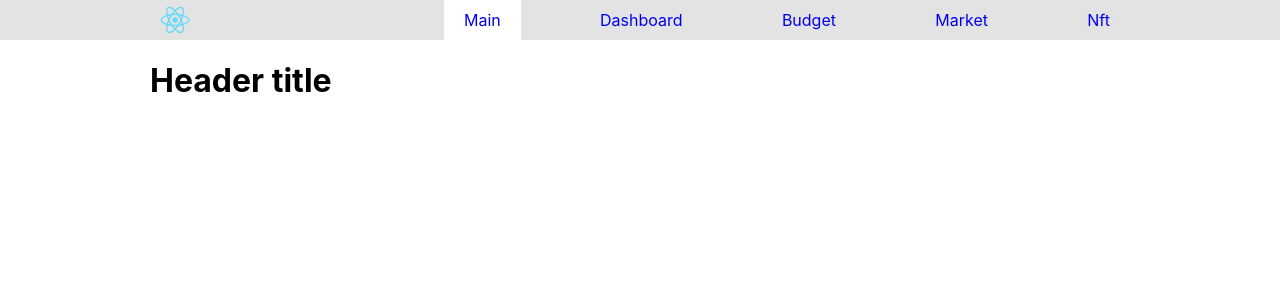
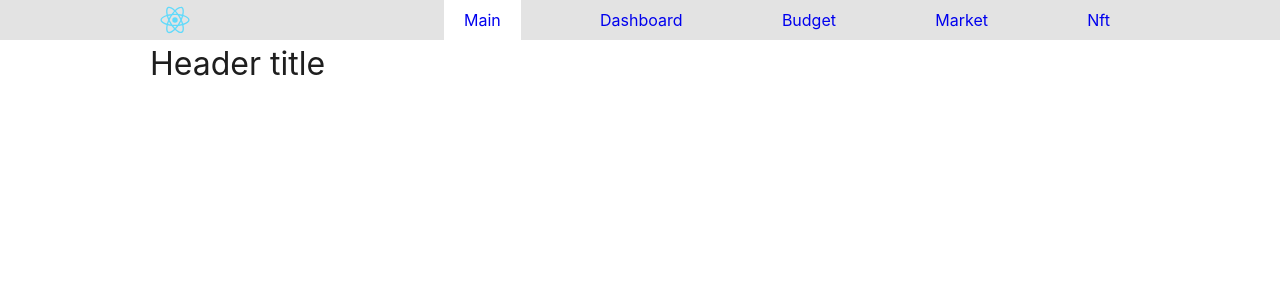
Before and after one commit to gerwld/coinchecker, a React (Create React App) app: page / in a window 1280 px wide. Shown: the top 300 px of the page. Built offline with nearby package versions, Linux system fonts and the light colour scheme.

Commit message:
Add aside styles

```diff
--- a/package.json
+++ b/package.json
@@ -9,6 +9,7 @@
     "axios": "^0.25.0",
     "react": "^17.0.2",
     "react-dom": "^17.0.2",
+    "react-icons": "^4.3.1",
     "react-redux": "^7.2.6",
     "react-router-dom": "^6.2.1",
     "react-scripts": "5.0.0",
--- a/src/App.css
+++ b/src/App.css
@@ -1,3 +1,27 @@
+:root {
+  --color-bg-primary: #fff;
+  --color-bg-lightgray: #EFF3F7;
+  --color-primary-blue: #003AD2;
+  --color-primary-darkblue: #204173;
+  --color-header-text: #1F4173;
+  --color-basic-text: #1F4173;
+  --color-second-text: #8FA0B9;
+  --color-primary-gray: #717A8A;
+  --color-primary-lightgray: #E9F0FF;
+  --color-primary-lightgray2:#F0F4FC;
+  }
+
+body {
+    margin: 0;
+    padding: 0;
+    font-size: 16px;
+    font-family: -apple-system, "SF Pro Text", "SF Pro Icons", "Helvetica Neue",
+      "Helvetica", "Arial", sans-serif;
+    color: #1e1e1e;
+    line-height: 1.47059;
+    font-weight: 400;
+  }
+
 .content-wrapper {
   max-width: 980px;
   margin-left: auto;
--- a/src/App.js
+++ b/src/App.js
@@ -1,5 +1,6 @@
 import { Provider } from 'react-redux';
 import { BrowserRouter, Route, Routes } from 'react-router-dom';
+import './reset.css';
 import './App.css';
 import MainContainer from './components/MainScreen/MainContainer';
 import store from './redux/redux-store';
--- a/src/components/Dashboard/Components/Aside/Aside.jsx
+++ b/src/components/Dashboard/Components/Aside/Aside.jsx
@@ -1,16 +1,17 @@
 import React from 'react';
 import { NavLink } from 'react-router-dom';
 import s from './Aside.module.css';
+import { RiMenuFoldLine } from 'react-icons/ri';
 
 const AsideBlock = (props) => {
     return (
         <aside className={s.aside_overlay}>
-            <div className={s.logo}><img src="" alt="CoinChecker" /></div>
-            <button className={s.toggleAside}></button>
+            <div className={s.logo}>CoinChecker</div>
+            <button className={s.toggleAside}><RiMenuFoldLine/></button>
 
             <nav className={s.aside_menu}>
                 <ul>
-                    <li><NavLink to="/dashboard/*">Dashboard</NavLink></li>
+                    <li><NavLink exact to="/dashboard" className={(e) => e.isActive ? s.active_a : '' }>Dashboard</NavLink></li>
                     <li><NavLink to="/Inventory">Inventory</NavLink></li>
                     <li><NavLink to="/">CRM</NavLink></li>
                     <li><NavLink to="/">Orders</NavLink></li>
--- a/src/components/Dashboard/Components/Aside/Aside.module.css
+++ b/src/components/Dashboard/Components/Aside/Aside.module.css
@@ -1,8 +1,78 @@
 .aside_overlay {
     position: fixed;
+    padding-left: 0.5vw;
     top: 0;
     left: 0;
-    width: 25vw;
+    width: 11vw;
     height: 100vh;
-    background-color: gray;
+    background-color: #fff;
+    border-right: 1px solid rgb(214, 214, 214);
 }
+
+.logo {
+    display: block;
+    text-align: center;
+    vertical-align: middle;
+    line-height: 60px;
+    height: 60px;
+    font-weight: 600;
+    color: var(--color-primary-blue);
+    user-select: none;
+    cursor: pointer;
+}
+
+.aside_menu {
+    margin: 5px 0;
+}
+
+.aside_menu ul a {
+    display: block;
+    padding: 10px 15px 10px 50px;
+    font-size: 15px;
+    text-decoration: none;
+    font-weight: 500;
+    color: var(--color-second-text);
+    border-radius: 50px 0 0 50px;
+    transition: background-color 0.05s ease-in;
+}
+
+.aside_menu li {
+    margin-bottom: 5px;
+}
+
+.aside_menu ul a:hover {
+    background-color: var(--color-primary-lightgray2);
+}
+
+.aside_menu ul a.active_a:hover,
+.active_a {
+    background-color: var(--color-primary-lightgray);
+    color: var(--color-primary-blue)!important;
+}
+
+.active_a {
+    font-weight: 600;
+}
+
+.toggleAside {
+    display: flex;
+    justify-content: center;
+    align-items: center;
+    width: 2.5vw;
+    height: 2.5vw;
+    margin-left: auto;
+    border: none;
+    border-radius: 7px 0 0 7px;
+    background-color: var(--color-primary-blue);
+    transition: background-color 0.25s ease-in;
+}
+
+.toggleAside svg {
+    width: 1.2vw;
+    height: 1.2vw;
+    color: #fff;
+}
+
+.toggleAside:hover {
+    background-color: var(--color-primary-darkblue);
+}
--- a/src/components/MainScreen/MainContainer.jsx
+++ b/src/components/MainScreen/MainContainer.jsx
@@ -18,4 +18,4 @@ let mapStateToProps = (state) => {
     }
 }
 
-export default MainContainer;
+export default connect(mapStateToProps, {})(MainContainer);
--- a/src/reset.css
+++ b/src/reset.css
@@ -21,6 +21,10 @@ body, h1, h2, h3, h4, h5, h6, p, ol, ul {
   font-weight: normal;
 }
 
+button {
+  cursor: pointer;
+}
+
 ol, ul {
   list-style: none;
 }
```
Also changed, not shown: 1 other file (tests, documents, lock files or other folders).
